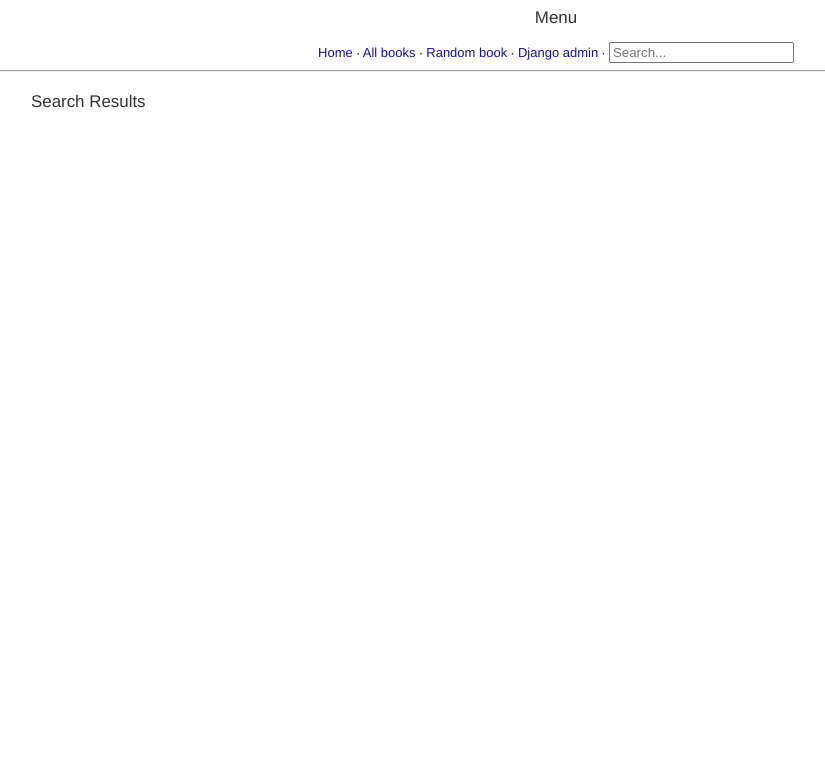
After one commit to jd7h/josephine, a Django app: template josephine/booklist/templates/booklist/search_results.html in a window 1280 px wide. The commit adds this page. Shown: the top 777 px of the page, without its empty margins (90-915 px from the left). Run offline with Django 3.2, Linux system fonts and the light colour scheme; the template is opened without the code that fills it, so the values that code supplies are empty.

Commit message:
Add search functionality to menu

```diff
--- /dev/null
+++ b/josephine/booklist/templates/booklist/search_results.html
@@ -0,0 +1,16 @@
+{% include "header.html" %}
+
+{% include "menu.html" %}
+
+<div id="content">
+<div id="main_column">
+
+<h2>Search Results</h2>
+
+  {% for book in object_list %}
+      <div class="search_result"><a href="{% url 'booklist:detail' book.id %}">{{ book }}</a></div>
+  {% endfor %}
+</ul>
+
+</div>
+</div>
--- a/josephine/booklist/templates/menu.html
+++ b/josephine/booklist/templates/menu.html
@@ -1,11 +1,16 @@
 <div id="menu">
 <h2>Menu</h2>
-<a href={% url 'booklist:index' %}>Home</a>
+<a href="{% url 'booklist:index' %}">Home</a>
  ‧
-<a href={% url 'booklist:all' %}>All books</a>
+<a href="{% url 'booklist:all' %}">All books</a>
  ‧
-<a href={% url 'booklist:random' %}>Random book</a>
+<a href="{% url 'booklist:random' %}">Random book</a>
  ‧
 <a href="/admin">Django admin</a>
+ ‧
+<form style="display:inline;" action="{% url 'booklist:search_results' %}" method="get">
+  <input name="q" type="text" placeholder="Search...">
+</form>
+
 </div>
 <hr>
--- a/josephine/booklist/urls.py
+++ b/josephine/booklist/urls.py
@@ -11,4 +11,5 @@ urlpatterns = [
     path('status/<int:status_id>/', views.status, name='status'),
     path('<int:book_id>/rate/', views.rate, name='rate'),
     path('random/', views.random, name='random'),
+    path('search/', views.SearchResultsView.as_view(), name='search_results'),
 ]
```
Also changed, not shown: josephine/booklist/views.py (+14 -0 lines).
